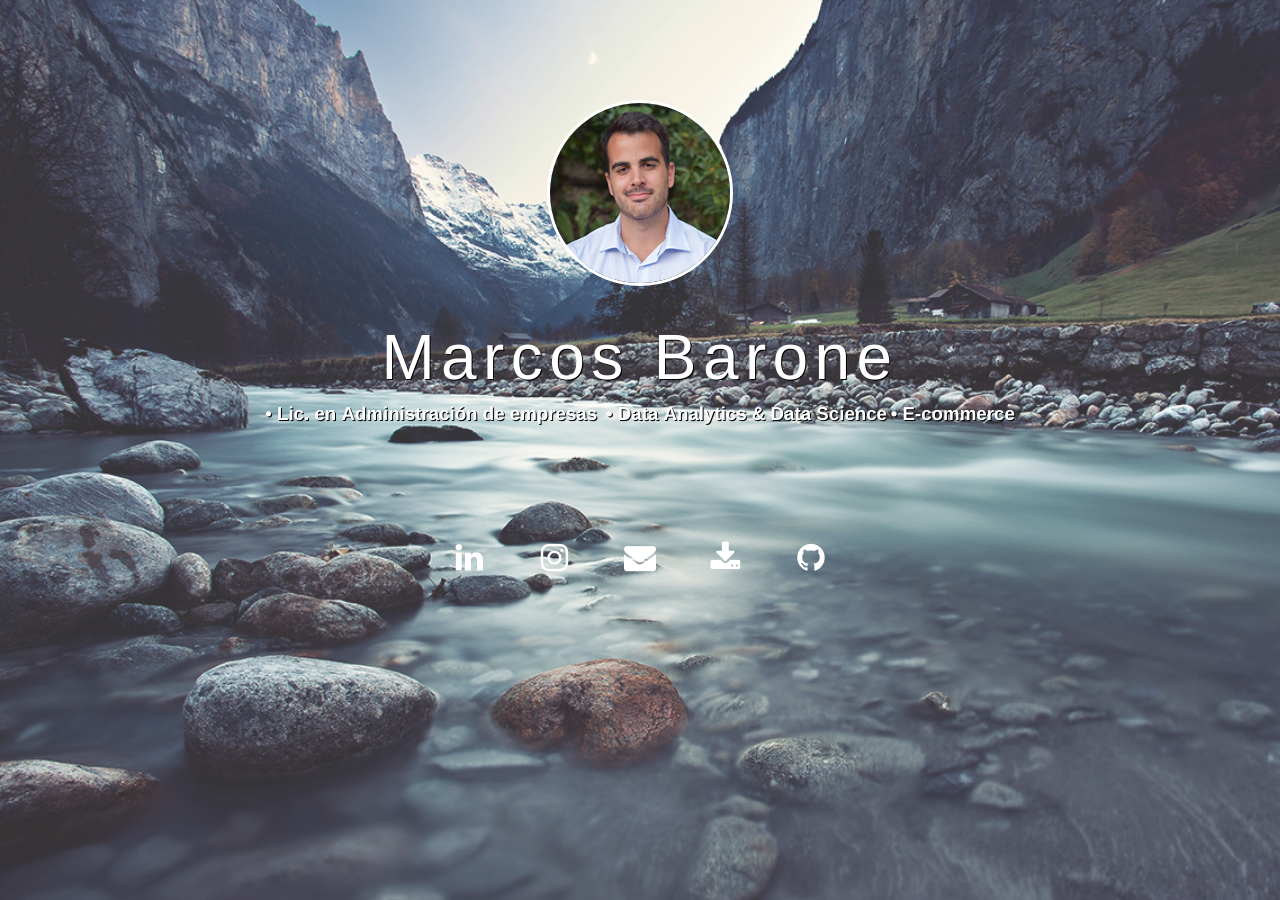
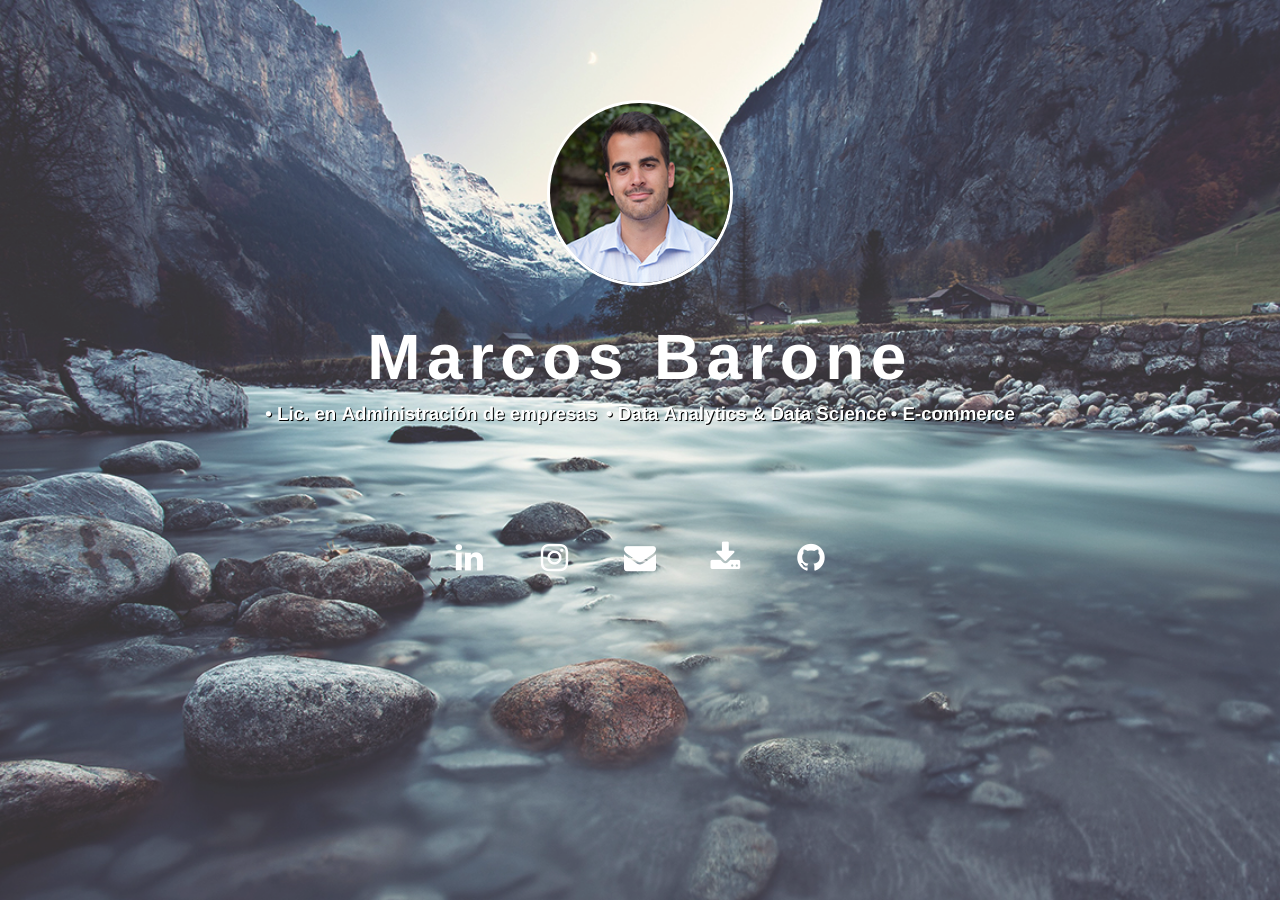
Before and after one commit to mbarone89/mbarone89.github.io, a Jekyll site: the page built from index.md, in a window 1280 px wide. Built offline with Jekyll 4.4.1, drawn with Linux system fonts in a browser that asks for light colours; nearby versions of some CDN libraries.

Commit message:
Update main.css

```diff
--- a/_includes/main.css
+++ b/_includes/main.css
@@ -28,12 +28,11 @@ body {
 }
 h1 {
     color: white;
-    font-weight: normal;
+    font-weight: bold;
     letter-spacing: 0.1em;
     font-size: 4em;
     font-family: Helvetica;
     margin: -10px 0;
-    text-shadow: 1px 1px #000000;
 }
 h3 {
     color: white;
```
